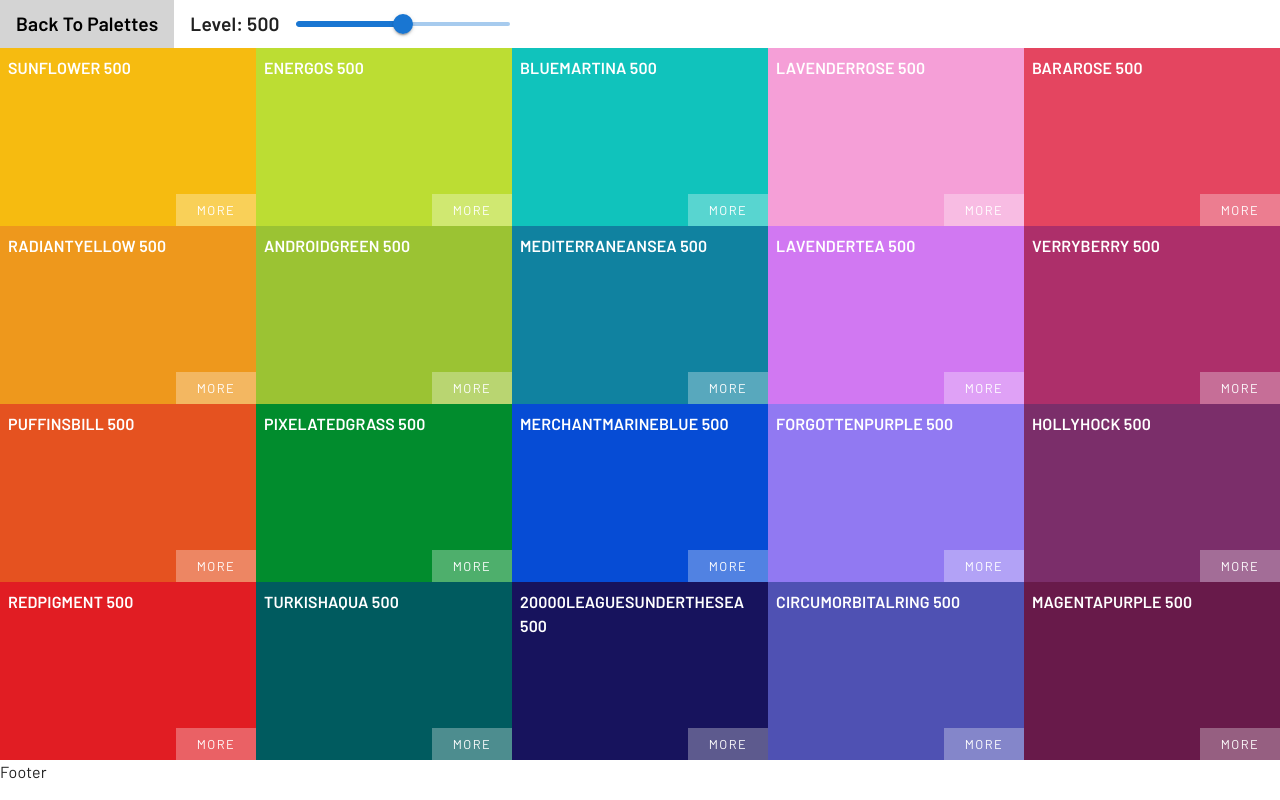
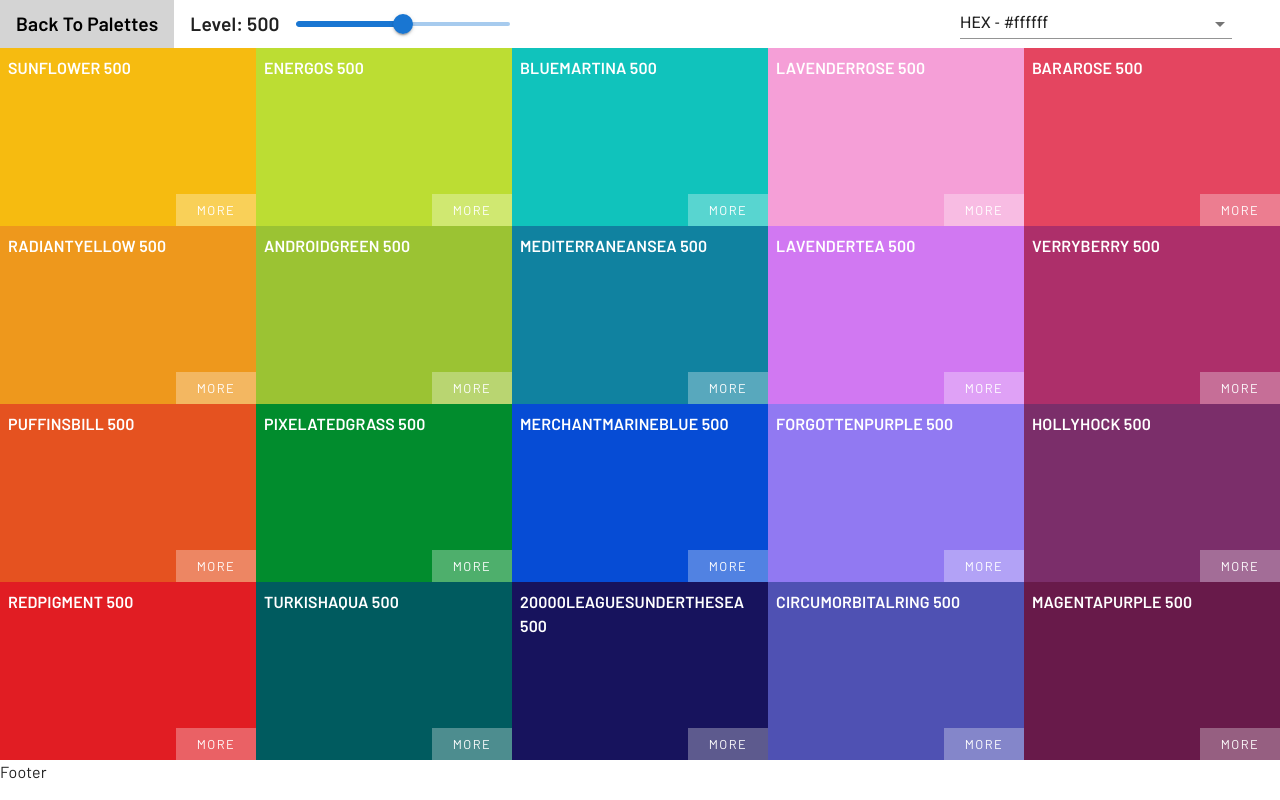
Before and after one commit to tomascatena/color-project, a React app: page / in a window 1280 px wide. Built offline with nearby package versions, Linux system fonts and the light colour scheme.

Commit message:
add select to change color format and snackbar

```diff
--- /dev/null
+++ b/src/components/ColorFormatSelect/ColorFormatSelect.tsx
@@ -0,0 +1,55 @@
+import { COLOR_FORMATS } from '@/constants/colors';
+import FormControl from '@mui/material/FormControl';
+import MenuItem from '@mui/material/MenuItem';
+import React from 'react';
+import Select, { SelectChangeEvent } from '@mui/material/Select';
+
+type Props = {
+  /**
+   * Current color format (hex, rgb, rgba)
+   */
+  colorFormat: ColorFormat;
+  /**
+   * Function to set the color format
+   */
+  setColorFormat: (colorFormat: ColorFormat) => void;
+  setOpenSnackbar: (openSnackbar: boolean) => void;
+};
+
+type ColorFormat = keyof typeof COLOR_FORMATS;
+
+const ColorFormatSelect = ({ colorFormat, setColorFormat, setOpenSnackbar }: Props) => {
+  const handleColorFormatChange = (event: SelectChangeEvent) => {
+    setColorFormat(event.target.value as ColorFormat);
+    setOpenSnackbar(true);
+  };
+
+  return (
+    <FormControl
+      sx={{
+        minWidth: '17rem',
+        display: 'flex',
+        justifyContent: 'center',
+        marginLeft: 'auto',
+        marginRight: '3rem',
+      }}
+      size="small"
+    >
+      <Select
+        variant='standard'
+        value={colorFormat}
+        onChange={handleColorFormatChange}
+      >
+        {Object.keys(COLOR_FORMATS).map((format) => (
+          <MenuItem
+            key={COLOR_FORMATS[format as ColorFormat].name}
+            value={COLOR_FORMATS[format as ColorFormat].name}
+          >
+            {COLOR_FORMATS[format as ColorFormat].label}
+          </MenuItem>
+        ))}
+      </Select>
+    </FormControl>);
+};
+
+export default ColorFormatSelect;
--- /dev/null
+++ b/src/components/CustomSnackbar/CustomSnackbar.tsx
@@ -0,0 +1,55 @@
+import Alert from '@mui/material/Alert';
+import React from 'react';
+import Snackbar from '@mui/material/Snackbar';
+
+type Props = {
+  /**
+   * Whether the snackbar is open or not
+   */
+  openSnackbar: boolean;
+  /**
+   * Function to set the snackbar open state
+   */
+  setOpenSnackbar: (openSnackbar: boolean) => void;
+  /**
+   * Children to be rendered inside the snackbar
+   */
+  children: React.ReactNode;
+};
+
+const CustomSnackbar = ({
+  openSnackbar,
+  setOpenSnackbar,
+  children,
+}: Props) => {
+  const handleCloseSnackbar = (event?: React.SyntheticEvent | Event, reason?: string) => {
+    if (reason === 'clickaway') {
+      return;
+    }
+
+    setOpenSnackbar(false);
+  };
+
+  return (
+    <Snackbar
+      anchorOrigin={{ vertical: 'bottom', horizontal: 'left' }}
+      autoHideDuration={3000}
+      onClose={handleCloseSnackbar}
+      open={openSnackbar}
+    >
+      <Alert
+        onClose={handleCloseSnackbar}
+        sx={{
+          width: '100%',
+          fontSize: '1.2rem',
+          display: 'flex',
+          alignItems: 'center',
+        }}
+        variant='filled'
+      >
+        {children}
+      </Alert>
+    </Snackbar>);
+};
+
+export default CustomSnackbar;
--- a/src/components/Navbar/Navbar.tsx
+++ b/src/components/Navbar/Navbar.tsx
@@ -1,4 +1,7 @@
+import { ColorFormat } from '@/constants/colors';
 import { NavbarContainer, StyledLink } from './Navbar.styled';
+import ColorFormatSelect from '../ColorFormatSelect/ColorFormatSelect';
+import CustomSnackbar from '@/components/CustomSnackbar/CustomSnackbar';
 import React from 'react';
 import ShadeLevelSlider from '@/components/ShadeLevelSlider/ShadeLevelSlider';
 
@@ -11,9 +14,24 @@ type Props = {
    * Current shade level
    */
   level: number;
+  /**
+   * Current color format (hex, rgb, rgba)
+   */
+  colorFormat: ColorFormat;
+  /**
+   * Function to set the color format
+   */
+  setColorFormat: (colorFormat: ColorFormat) => void;
 };
 
-const Navbar = ({ level, setLevel }: Props) => {
+const Navbar = ({
+  level,
+  setLevel,
+  colorFormat,
+  setColorFormat
+}: Props) => {
+  const [openSnackbar, setOpenSnackbar] = React.useState(false);
+
   return (
     <NavbarContainer>
       <StyledLink to="/">
@@ -24,7 +42,20 @@ const Navbar = ({ level, setLevel }: Props) => {
         level={level}
         setLevel={setLevel}
       />
-    </NavbarContainer>
+
+      <ColorFormatSelect
+        colorFormat={colorFormat}
+        setColorFormat={setColorFormat}
+        setOpenSnackbar={setOpenSnackbar}
+      />
+
+      <CustomSnackbar
+        openSnackbar={openSnackbar}
+        setOpenSnackbar={setOpenSnackbar}
+      >
+        Format Changed To {colorFormat.toUpperCase()}
+      </CustomSnackbar>
+    </NavbarContainer >
   );
 };
 
--- a/src/components/Palette/Palette.tsx
+++ b/src/components/Palette/Palette.tsx
@@ -1,3 +1,4 @@
+import { COLOR_FORMATS, ColorFormat } from '@/constants/colors';
 import { ColorPaletteWithShades } from '@/typings/typings';
 import { PaletteColors, StyledPalette } from './Palette.styled';
 import ColorBox from '../ColorBox/ColorBox';
@@ -14,11 +15,12 @@ type Props = {
 
 const Palette = ({ palette }: Props) => {
   const [level, setLevel] = React.useState(500);
+  const [colorFormat, setColorFormat] = React.useState<ColorFormat>(COLOR_FORMATS.hex.name);
 
   const colorBoxes = palette.colors[level].map((colorData) => (
     <ColorBox
       key={colorData.name}
-      backgroundColor={colorData.hex}
+      backgroundColor={colorData[colorFormat]}
       colorName={colorData.name}
     />
   ));
@@ -28,6 +30,8 @@ const Palette = ({ palette }: Props) => {
       <Navbar
         level={level}
         setLevel={setLevel}
+        colorFormat={colorFormat}
+        setColorFormat={setColorFormat}
       />
 
       <PaletteColors>{colorBoxes}</PaletteColors>
--- a/src/constants/colors.ts
+++ b/src/constants/colors.ts
@@ -1 +1,18 @@
-export const LEVELS = [50, 100, 200, 300, 400, 500, 600, 700, 800, 900];
+export const LEVELS = [50, 100, 200, 300, 400, 500, 600, 700, 800, 900] as const;
+
+export const COLOR_FORMATS = {
+  hex: {
+    name: 'hex',
+    label: 'HEX - #ffffff',
+  },
+  rgb: {
+    name: 'rgb',
+    label: 'RGB - rgb(255, 255, 255)',
+  },
+  rgba: {
+    name: 'rgba',
+    label: 'RGBA - rgba(255, 255, 255, 1.0)',
+  }
+} as const;
+
+export type ColorFormat = keyof typeof COLOR_FORMATS;
```
Also changed, not shown: 2 other files (tests, documents, lock files or other folders).
